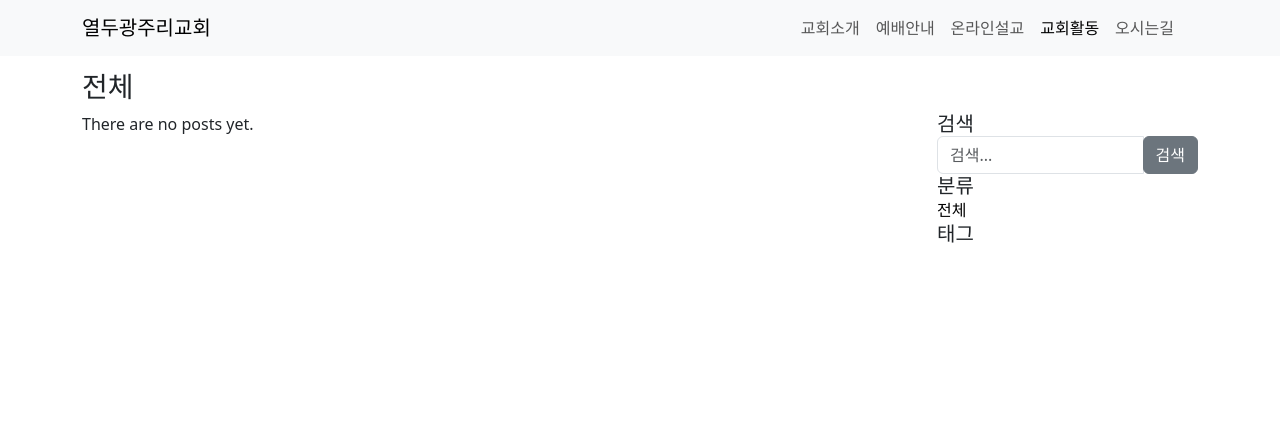
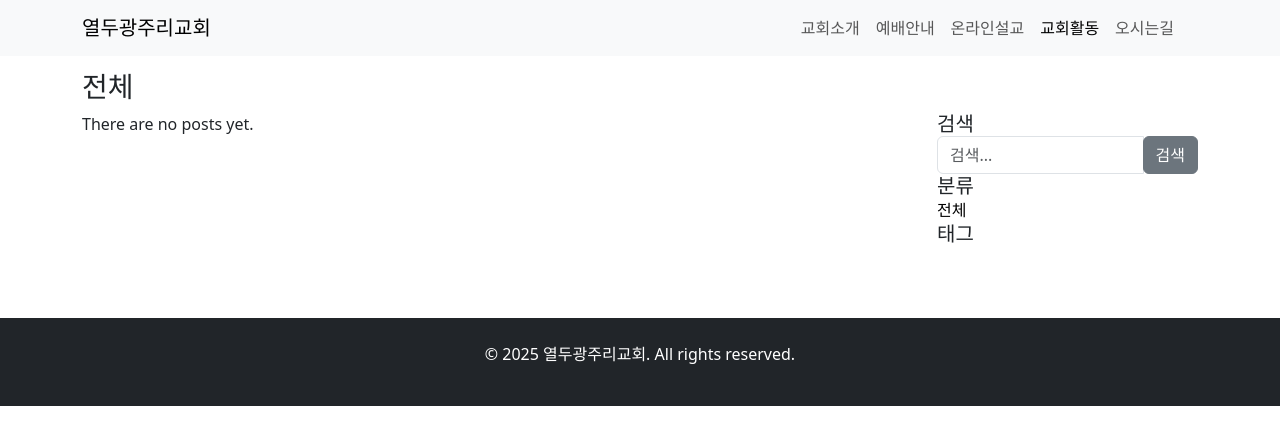
Before and after one commit to chjs/12baskets, a Django app: page /blog/ in a window 1280 px wide. Shown: the top 445 px of the page. Run offline with Django 5.2, Linux system fonts and the light colour scheme; data that the repository does not hold is empty; some libraries are stand-ins or nearby versions.

Commit message:
added a footer page

```diff
--- a/blog/templates/blog/base.html
+++ b/blog/templates/blog/base.html
@@ -17,5 +17,6 @@
             {% block content %}
             {% endblock %}
         </div>
+        {% include 'blog/footer.html' %}
     </body>
 </html>
--- /dev/null
+++ b/blog/templates/blog/footer.html
@@ -0,0 +1,5 @@
+ <footer class="bg-dark text-white py-4 mt-5">
+    <div class="container text-center">
+        <p>&copy; 2025 열두광주리교회. All rights reserved.</p>
+    </div>
+</footer>
```
